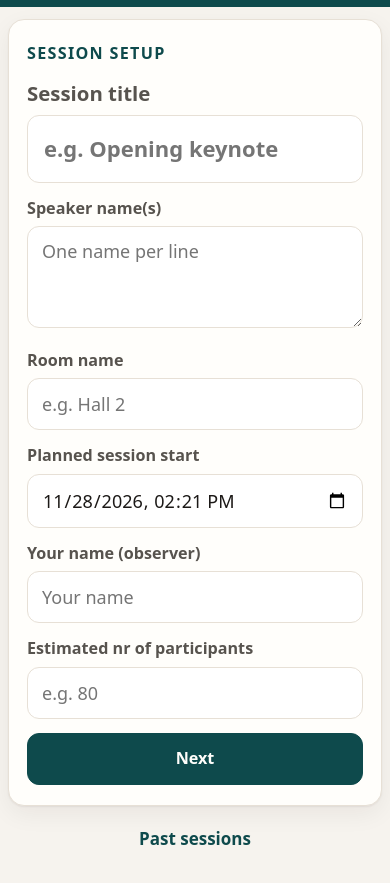
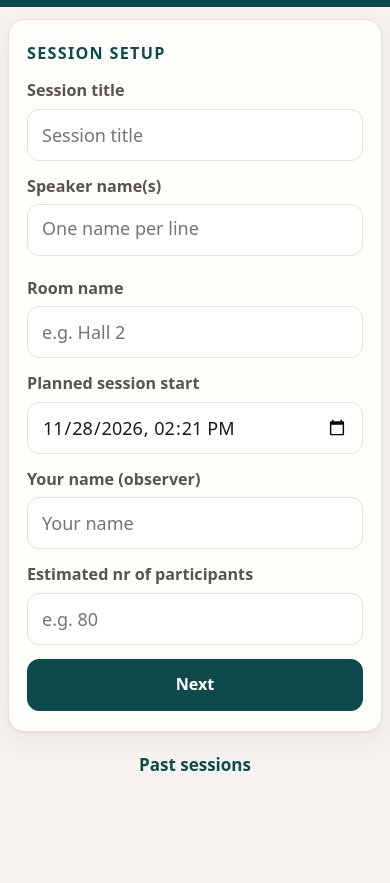
Before and after one commit to MDI-CAT-APP/SESSION-SCRIPTING, a plain HTML site: page index.html in a window 390 px wide. Shown: the part 57-940 px from the top of the page. After the commit the page ends 897 px from the top, so only its background shows below. Drawn offline with Linux system fonts and the light colour scheme; no server answers.

Commit message:
Give every setup field the same type size and height.
The session title placeholder is Session title. The setup card stays larger, and the fields still fit a narrow phone.

Co-authored-by: MDI-CAT-APP <MDI-CAT-APP@users.noreply.github.com>

```diff
--- a/index.html
+++ b/index.html
@@ -45,7 +45,7 @@
         </div>
         <div class="field">
           <label for="sessionTitle">Session title</label>
-          <input type="text" id="sessionTitle" name="sessionTitle" autocomplete="off" enterkeyhint="next" placeholder="e.g. Opening keynote" required>
+          <input type="text" id="sessionTitle" name="sessionTitle" autocomplete="off" enterkeyhint="next" placeholder="Session title" required>
         </div>
         <div class="field">
           <label for="speakers">Speaker name(s)</label>
--- a/styles.css
+++ b/styles.css
@@ -83,23 +83,15 @@ body[data-view="setup"] main {
 #setupForm input,
 #setupForm textarea {
   font-size: 18px;
+  height: 52px;
   min-height: 52px;
+  max-height: 52px;
   padding: 12px 14px;
 }
 
 #setupForm textarea {
-  min-height: 84px;
-}
-
-#setupForm label[for="sessionTitle"] {
-  font-size: 1.2rem;
-}
-
-#setupForm #sessionTitle {
-  font-size: 22px;
-  font-weight: 650;
-  min-height: 68px;
-  padding: 16px 16px;
+  resize: none;
+  line-height: 1.3;
 }
 
 button, input, textarea, select { font: inherit; color: inherit; }
--- a/sw.js
+++ b/sw.js
@@ -1,5 +1,5 @@
 /* Session Script service worker — offline cache for the static app. */
-const CACHE = "session-script-v53";
+const CACHE = "session-script-v54";
 const ASSETS = [
   "./",
   "./index.html",
```
